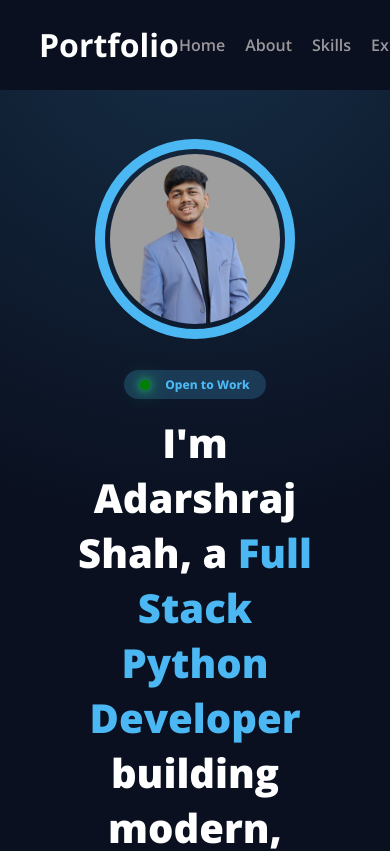
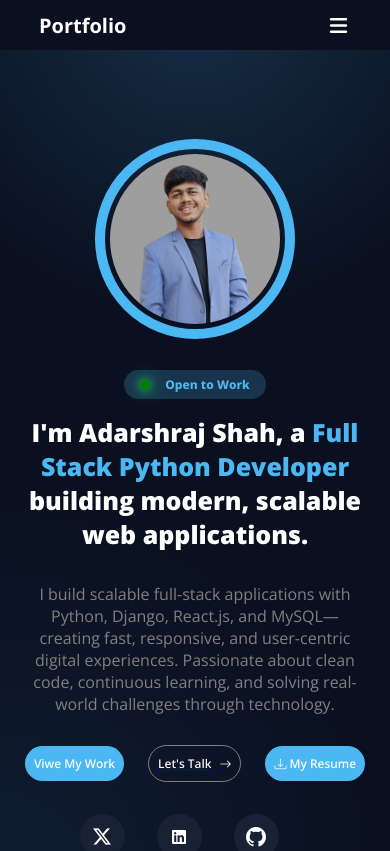
Before and after one commit to adarshrajshah04/my_portfolio, a React (Vite) app: page / in a window 390 px wide. Shown: the top 851 px of the page. Built offline with nearby package versions, Linux system fonts and the light colour scheme; no server answers.

Commit message:
fix navbar responsive

```diff
--- a/src/assets/CSS/Contact.module.css
+++ b/src/assets/CSS/Contact.module.css
@@ -1,7 +1,7 @@
 .main {
     width: 100%;
     min-height: 100vh;
-    padding: 6% 100px 6% 30px;
+    padding:100px 6%   30px 6%;
     background-color: #0A1020;
     color: white;
     display: flex;
@@ -147,4 +147,39 @@
 
 
 
-@media (min-width:0px) and (max-width: 700px){}
+@media (min-width:0px) and (max-width: 700px){
+    .main{
+        padding-top: 30px;
+        min-height: 80vh;
+    }
+
+    .main_h1{
+        font-size: 24px;
+        text-align: center;
+    }
+
+   .info_p, .info_a{
+        font-size: 12px;
+    }
+
+    .form_div{
+        width: 100%;
+    }
+
+    .inp,.inp_sub,.inp_text{
+        font-size: 14px;
+    }
+    .btn{
+        font-size: 14px;
+        padding: 6px 10px;
+        margin-bottom: 10px;
+    }
+
+}
+
+@media (min-width:700px) and (max-width: 1024px){
+    .main{
+        min-height: 60vh;
+
+    }
+}
--- a/src/assets/CSS/Home.module.css
+++ b/src/assets/CSS/Home.module.css
@@ -206,3 +206,19 @@
         transform: translateY(0);
     }
 }
+
+
+
+@media (min-width:0px) and (max-width: 700px){
+    .info{
+        font-size: 25px;
+        width: 100%;
+    }
+    .text_p{
+        width:100%;
+    }
+    .btn1,.btn2,.btn3{
+        font-size: 12px;
+        padding: 9px ;
+    }
+}
--- a/src/components/Nav.jsx
+++ b/src/components/Nav.jsx
@@ -1,14 +1,41 @@
-import React from 'react'
+import React, { useRef } from 'react'
+
 
 
 const Nav = () => {
+  const listShow = useRef(null)
+
+  function bar(){
+    listShow.current.classList.toggle('active')
+
+  }
+
+  const headingRef  = useRef(null)
+
+  window.onscroll=function(){
+    let abc= document.documentElement
+
+    let h=headingRef.current
+
+    if(abc.scrollTop>250){
+      h.classList.add('change')
+    }else{
+      h.classList.remove('change')
+    }
+
+
+  }
+
+
+
   return (
-    <div className='nav_main'>
+    <div ref={headingRef} className='nav_main'>
       <div className='nav_logo'>
         <h1>Portfolio</h1>
+        <div className='nav_bar' onClick={bar}><i class="fa-solid fa-bars"></i></div>
       </div>
 
-      <div className='nav_list'>
+      <div ref={listShow} className='nav_list'>
         <a href="#Home"><li>Home</li></a>
         <a href="#About"><li>About</li></a>
         <a href="#Skills"><li>Skills</li></a>
@@ -21,7 +48,7 @@ const Nav = () => {
        <a href="#contact"> <button className='nav_btn'>Lets's Talk  <i className="bi bi-arrow-up-right"></i></button></a>
       </div>
 
-      <div className='nav_bar'><i class="fa-solid fa-bars"></i></div>
+
     </div>
   )
 }
--- a/src/index.css
+++ b/src/index.css
@@ -11,11 +11,13 @@
   display: flex;
   align-items: center;
   justify-content: space-between;
-  background:#0A1020;
+  background:#0a1020;
 
   /* padding:20px 100px; */
   padding: 1% 10%;
   position: fixed;
+
+  transition: all 2s;
   z-index: 1;
 }
 
@@ -61,3 +63,48 @@
   display: none;
 
 }
+
+
+.change{
+  background:#0a1020b3;
+
+}
+
+
+
+/*   mobile and Tab */
+
+@media (min-width:0px) and (max-width: 1024px){
+  .nav_main{
+    padding:3% 10% ;
+    display: block;
+  }
+  .nav_logo{
+    width: 100%;
+    display: flex;
+    align-items: center;
+    justify-content: space-between;
+    font-size: 10px;
+  }
+  .nav_bar{
+    display: block;
+    font-size: 20px;
+
+  }
+
+
+  .nav_list{
+   display: none;
+     flex-direction: column;
+    align-items: end;
+    gap: 8px;
+  }
+
+    .active{
+  display: flex;
+
+}
+  .nav_btn{
+    display: none;
+  }
+}
```
